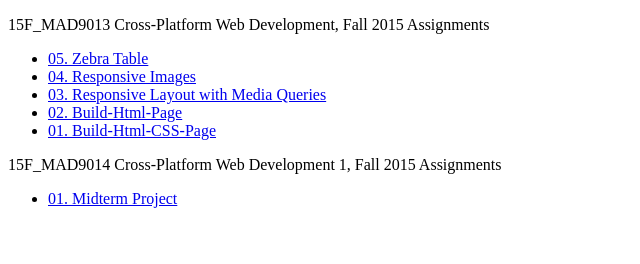
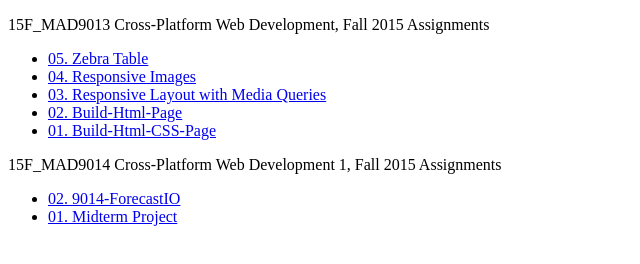
Before and after one commit to mang0055/Pages, a plain HTML site: page index.html in a window 1280 px wide. Shown: the whole page, without its empty margins (0-640 px from the left). Drawn offline with Linux system fonts and the light colour scheme.

Commit message:
Forecast link added

```diff
--- a/index.html
+++ b/index.html
@@ -15,6 +15,7 @@
 
     <p>15F_MAD9014 Cross-Platform Web Development 1, Fall 2015 Assignments</p>
     <ul>
+        <li><a href="http://mang0055.github.io/Pages/9014-ForecastIO/" target="blank">02. 9014-ForecastIO</a></li>
     	<li><a href="http://mang0055.github.io/Pages/9014-MidTerm/" target="blank">01. Midterm Project</a></li>
     </ul>
 </body>
```
